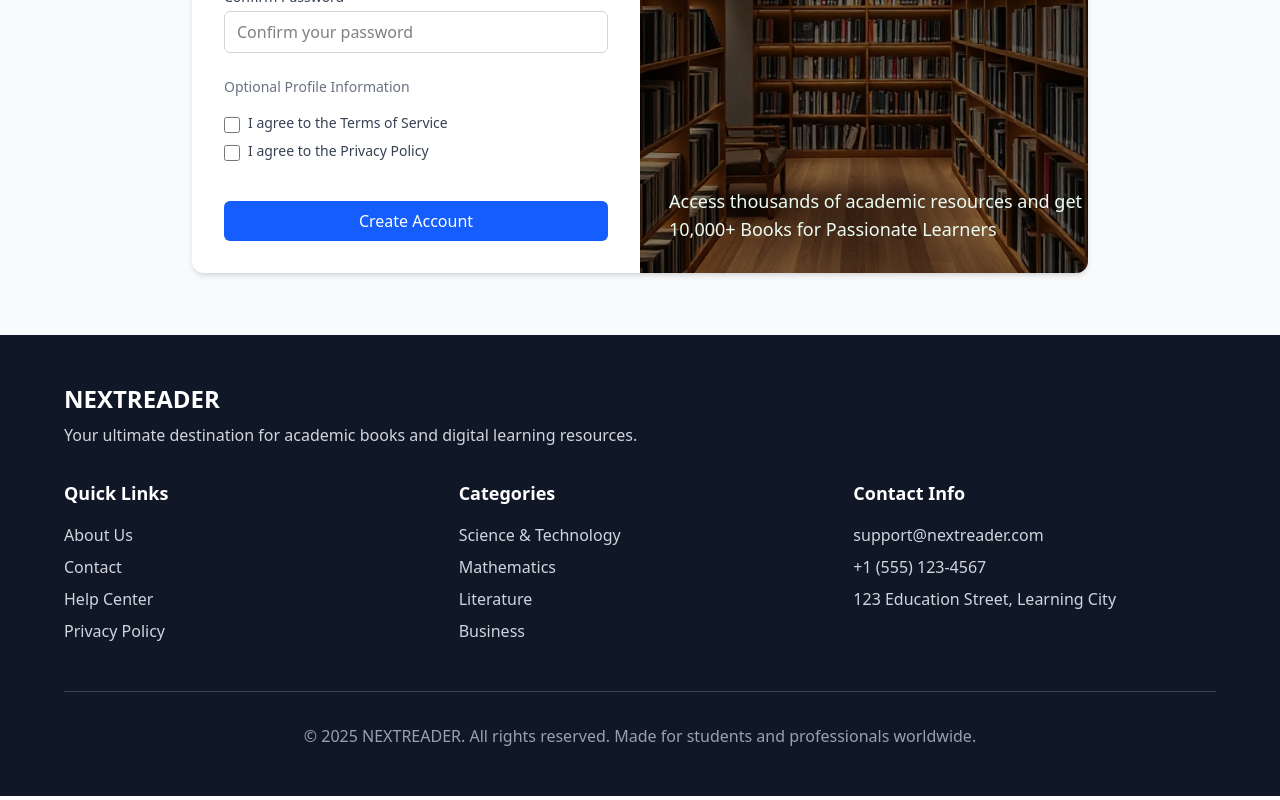
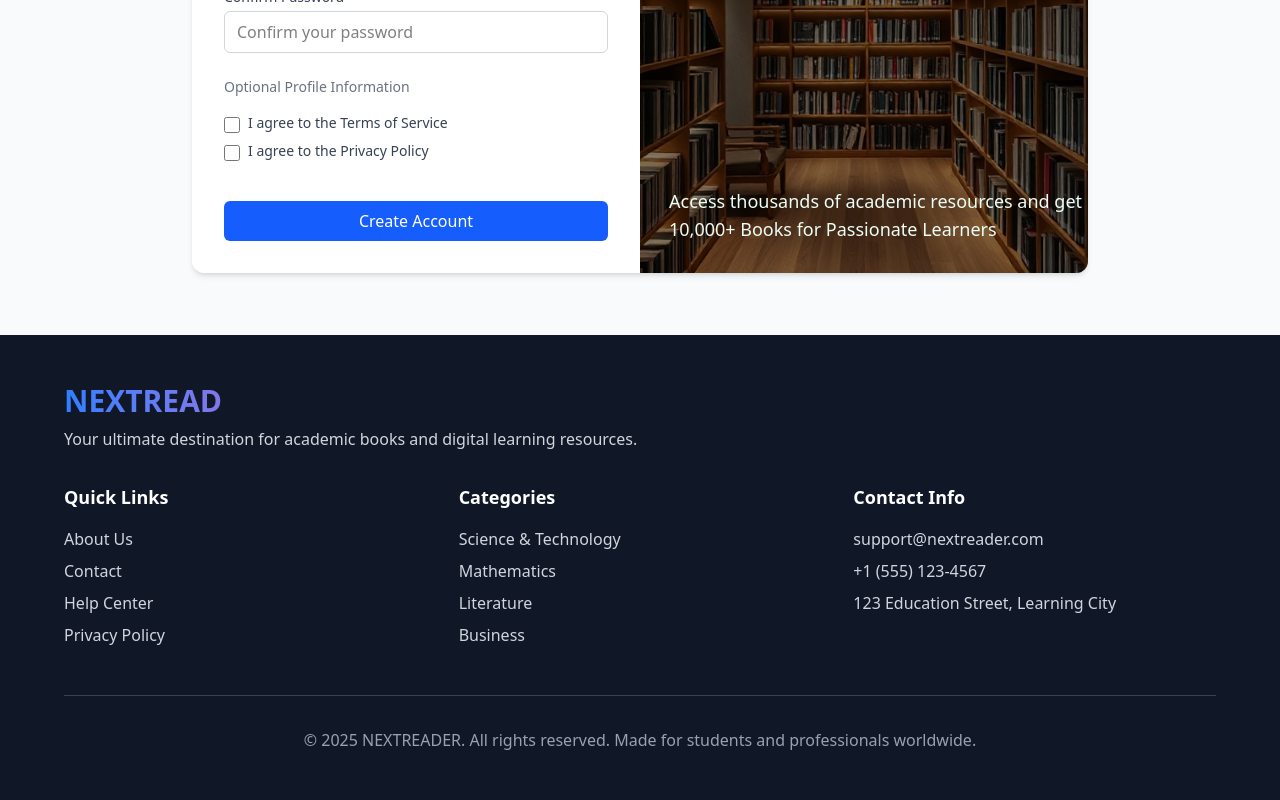
Before and after one commit to Pradip-Garai/NextReader, a React (Vite) app: page /register in a window 1280 px wide. Shown: the part 545-1345 px from the top of the page. Built offline with nearby package versions, Linux system fonts and the light colour scheme.

Commit message:
updated Header and Footer

```diff
--- a/src/Component/Footer.jsx
+++ b/src/Component/Footer.jsx
@@ -6,7 +6,9 @@
       <div className="max-w-6xl mx-auto">
         {/* Top Section - Brand Info */}
         <div className="mb-8">
-          <h2 className="text-2xl font-bold">NEXTREADER</h2>
+          <h1 className="text-3xl font-bold bg-gradient-to-r from-blue-500 via-pink-500 to-yellow-500 bg-clip-text text-transparent">
+          NEXTREAD
+          </h1>
           <p className="text-gray-300 mt-2">
             Your ultimate destination for academic books and digital learning resources.
           </p>
--- a/src/Component/Header.jsx
+++ b/src/Component/Header.jsx
@@ -132,7 +132,7 @@
     {isMenuOpen && (
       <div className="absolute left-0 right-0 bg-white z-40 px-6 py-4 shadow-lg mt-1">
         <div className="space-y-2">
-          <a href="#" className="block py-2 px-4 text-gray-700 hover:bg-gray-50 rounded-md">
+          <a href="/" className="block py-2 px-4 text-gray-700 hover:bg-gray-50 rounded-md">
             Home
           </a>
           <a href="#" className="block py-2 px-4 text-gray-700 hover:bg-gray-50 rounded-md">
@@ -148,9 +148,11 @@
             <button className="w-full py-2 px-4 text-left text-gray-700 hover:bg-gray-50 rounded-md">
               Login
             </button>
-            <button className="w-full py-2 px-4 bg-blue-600 text-white rounded-md hover:bg-blue-700">
-              Sign Up
-            </button>
+            <Link to="/register">
+              <button className="w-full py-2 px-4 bg-blue-600 text-white rounded-md hover:bg-blue-700">
+                Sign Up
+              </button>
+            </Link>
           </div>
         </div>
       </div>
```
